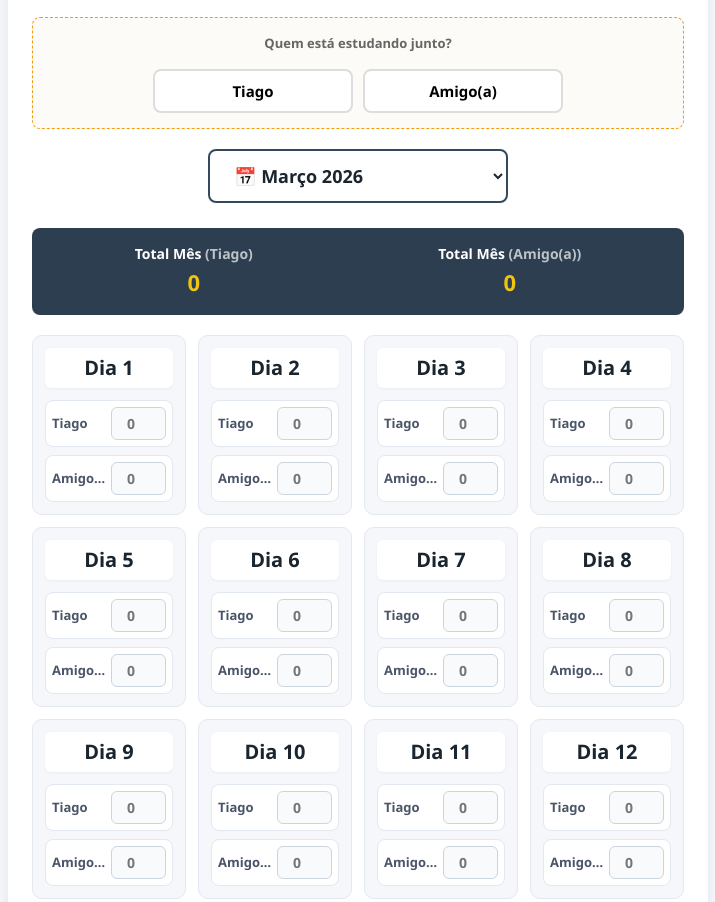
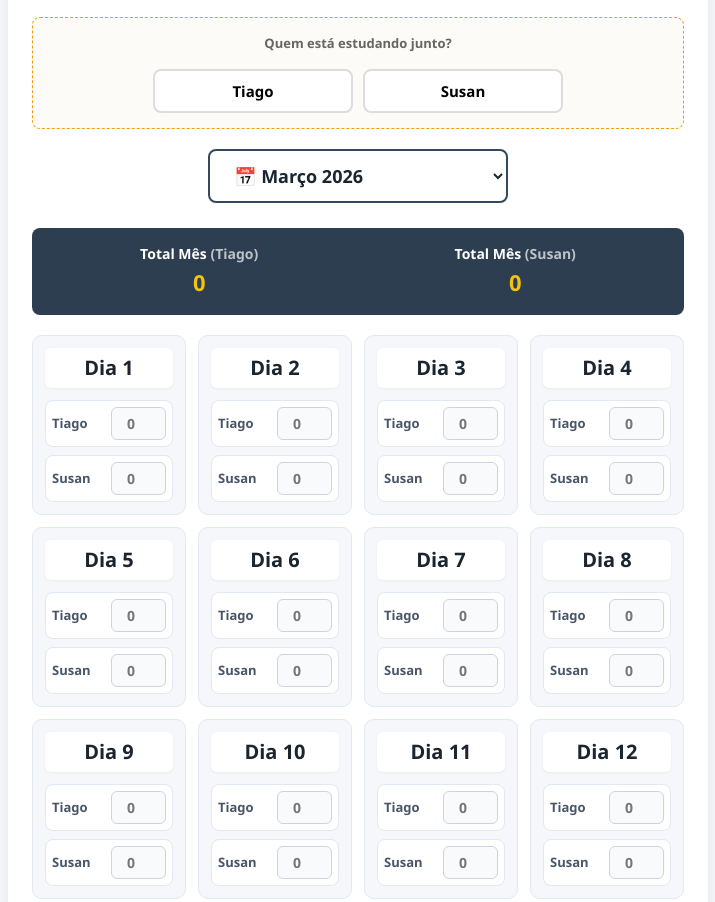
Before and after one commit to Tiago-WebJS/Cronograma_2026_SEDES-DF, a plain HTML site: page index.html in a window 1280 px wide. Shown: the part 2573-3475 px from the top of the page, without its empty margins (282-997 px from the left). Drawn offline with Linux system fonts and the light colour scheme.

Commit message:
Update index.html
Mudança de Nome

```diff
--- a/index.html
+++ b/index.html
@@ -736,14 +736,14 @@
         <script>
             // Dados de usuários salvos no localStorage do navegador
             let p1Name = localStorage.getItem('cp1Name') || "Tiago";
-            let p2Name = localStorage.getItem('cp2Name') || "Amigo(a)";
+            let p2Name = localStorage.getItem('cp2Name') || "Susan";
 
             document.getElementById('name1').value = p1Name;
             document.getElementById('name2').value = p2Name;
 
             function updateNames() {
                 p1Name = document.getElementById('name1').value || "Tiago";
-                p2Name = document.getElementById('name2').value || "Amigo(a)";
+                p2Name = document.getElementById('name2').value || "Susan";
                 localStorage.setItem('cp1Name', p1Name);
                 localStorage.setItem('cp2Name', p2Name);
 
```
